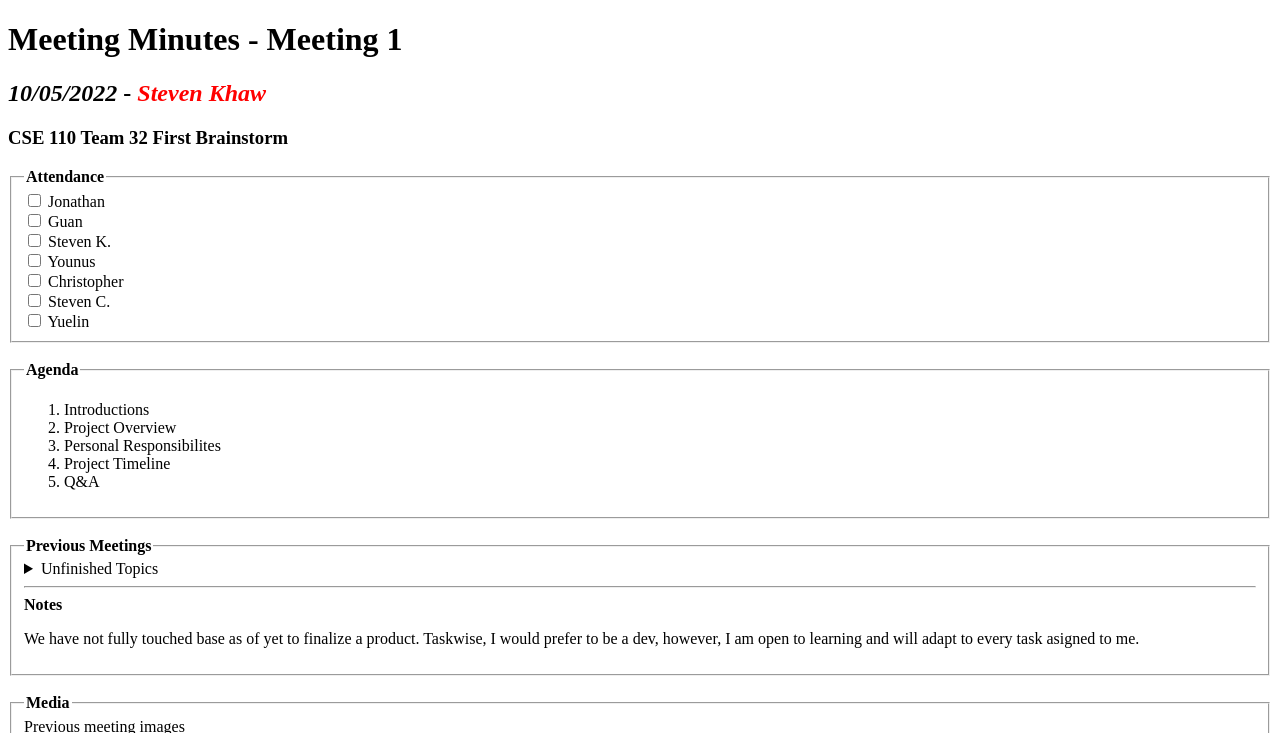
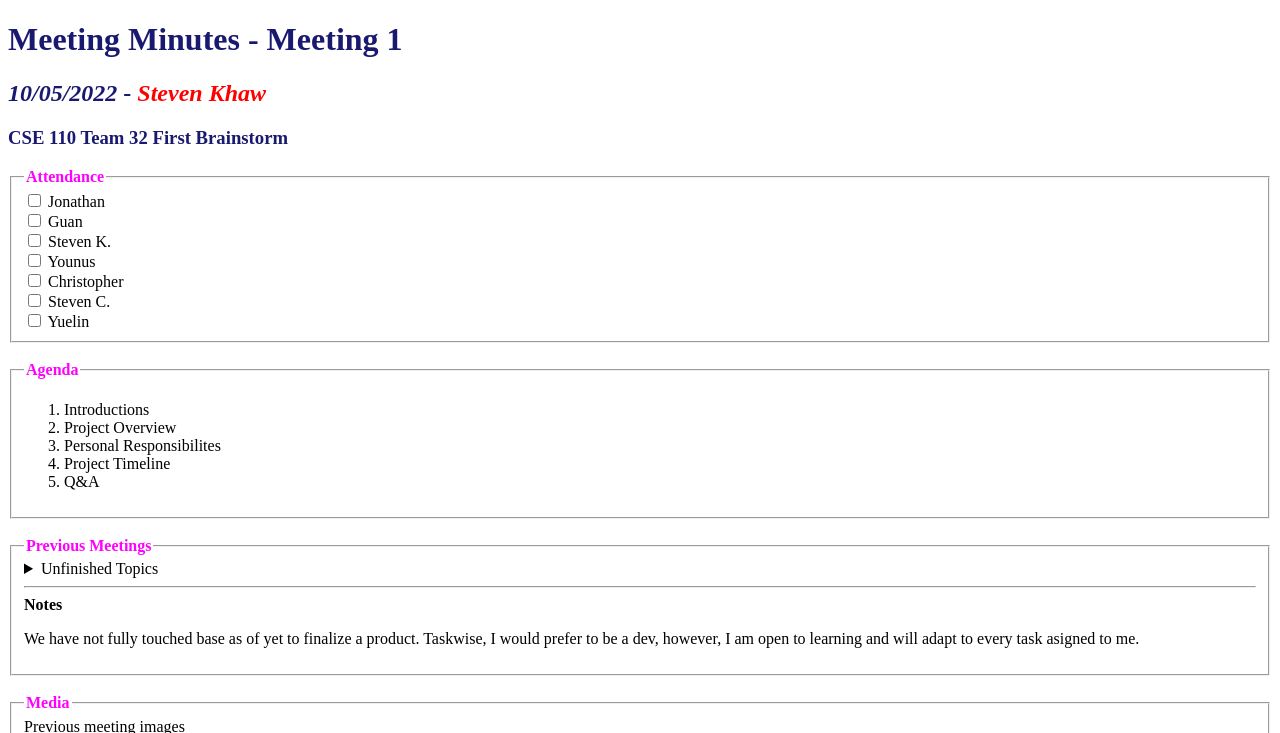
Before and after one commit to stevenkhaw/fa22-cse110-lab3, a plain HTML site: page index.html in a window 1280 px wide. Shown: the top 733 px of the page. Drawn offline with Linux system fonts and the light colour scheme.

Commit message:
added color

```diff
--- a/index.html
+++ b/index.html
@@ -6,6 +6,7 @@
     <meta charset="UTF-8">
     <title>Steven's Meeting Minutes 10/5</title>
     <link rel="icon" type="image/x-icon" href="images/favicon.ico">
+    <link href="styles/styles.css" rel="stylesheet">
   </head>
 
   <body>
--- /dev/null
+++ b/styles/styles.css
@@ -0,0 +1,7 @@
+header {
+    color: midnightblue;
+}
+
+legend {
+    color: magenta;
+}
```
Also changed, not shown: styles.css (deleted).
